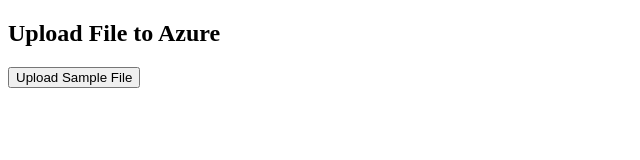
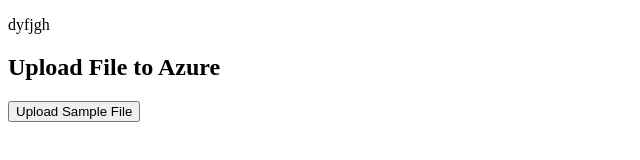
Before and after one commit to Harshitha172003/Azure_backend, a website: page index.html in a window 1280 px wide. Shown: the whole page, without its empty margins (0-640 px from the left). Drawn offline with Linux system fonts and the light colour scheme.

Commit message:
Update index.html

```diff
--- a/index.html
+++ b/index.html
@@ -4,7 +4,7 @@
 <title>Upload Demo</title>
 </head>
 <body>
-
+ <P>dyfjgh</P>
 <h2>Upload File to Azure</h2>
 <button onclick="upload()">Upload Sample File</button>
 
```
